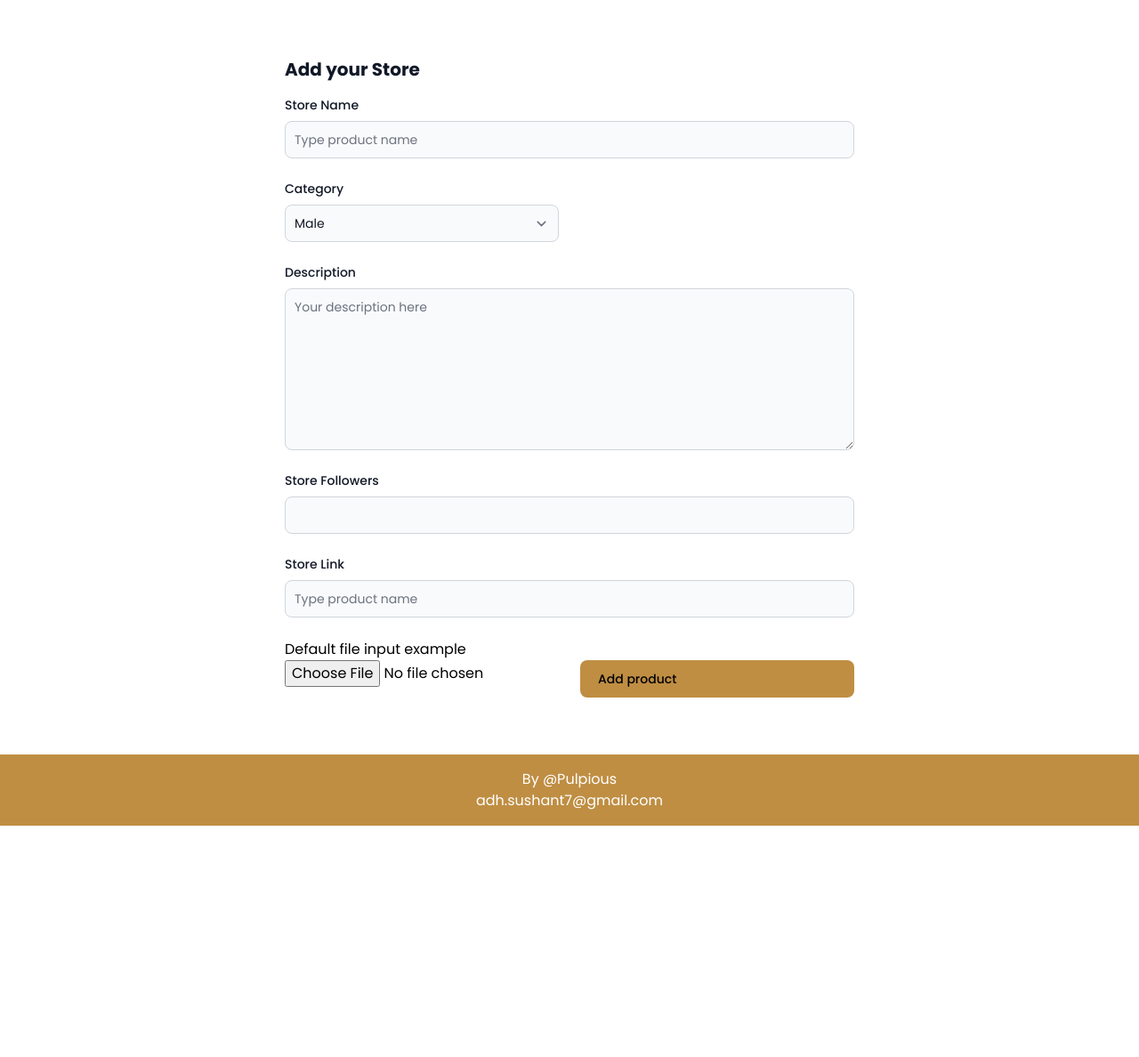
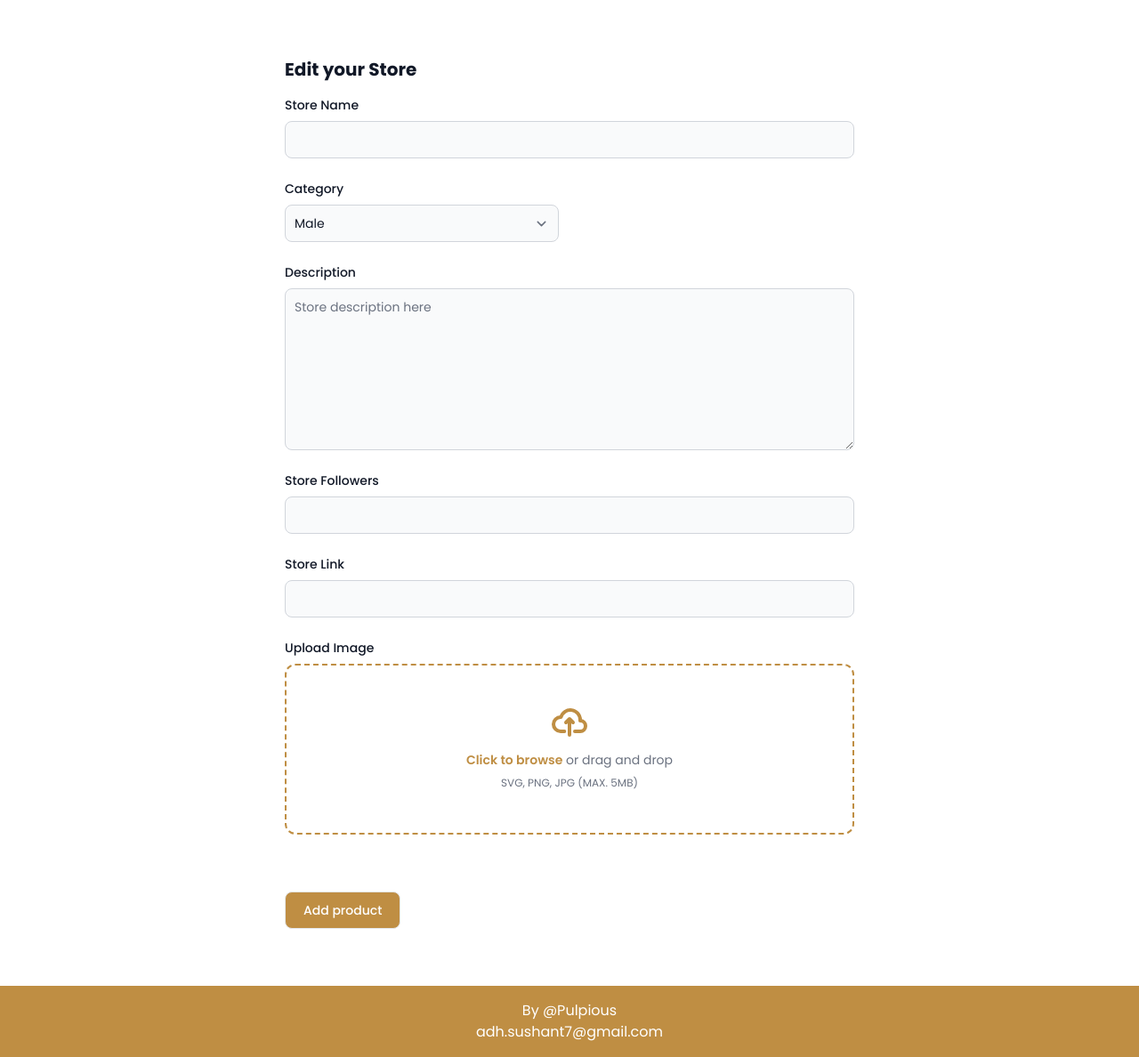
Before and after one commit to SushantAdh07/lugacious, a Laravel app: page /create-store in a window 1280 px wide. Shown: the part 104-1292 px from the top of the page at 89% size. Before the commit the page ends 1032 px from the top, so only its background shows below. Run offline with Laravel 12, Linux system fonts and the light colour scheme; a user stored in the database is signed in; data comes from the database, SQL or seed files in the repository; style sheets or scripts are compiled from the project's sources.

Commit message:
create store view

```diff
--- a/resources/views/frontend/Store/createstore.blade.php
+++ b/resources/views/frontend/Store/createstore.blade.php
@@ -2,16 +2,17 @@
 @section('hero')
     <section class="bg-white dark:bg-gray-900">
         <div class="py-8 px-4 mx-auto max-w-2xl lg:py-16">
-            <h2 class="mb-4 text-xl font-bold text-gray-900 dark:text-white">Add your Store</h2>
+            <h2 class="mb-4 text-xl font-bold text-gray-900 dark:text-white">Edit your Store</h2>
             <form action="{{ route('create-store') }}" method="POST" enctype="multipart/form-data">
                 @csrf
+
                 <div class="grid gap-4 sm:grid-cols-2 sm:gap-6">
                     <div class="sm:col-span-2">
                         <label for="name" class="block mb-2 text-sm font-medium text-gray-900 dark:text-white">Store
                             Name</label>
                         <input type="text" name="store_name" id="name"
                             class="bg-gray-50 border border-gray-300 text-gray-900 text-sm rounded-lg focus:ring-primary-600 focus:border-primary-600 block w-full p-2.5 dark:bg-gray-700 dark:border-gray-600 dark:placeholder-gray-400 dark:text-white dark:focus:ring-primary-500 dark:focus:border-primary-500"
-                            placeholder="Type product name" required="">
+                             required="">
                     </div>
                     <div>
                         <label for="category"
@@ -28,14 +29,14 @@
                             class="block mb-2 text-sm font-medium text-gray-900 dark:text-white">Description</label>
                         <textarea id="description" name="store_description" rows="8"
                             class="block p-2.5 w-full text-sm text-gray-900 bg-gray-50 rounded-lg border border-gray-300 focus:ring-primary-500 focus:border-primary-500 dark:bg-gray-700 dark:border-gray-600 dark:placeholder-gray-400 dark:text-white dark:focus:ring-primary-500 dark:focus:border-primary-500"
-                            placeholder="Your description here"></textarea>
+                            placeholder="Store description here"></textarea>
                     </div>
                     <div class="sm:col-span-2">
                         <label for="name" class="block mb-2 text-sm font-medium text-gray-900 dark:text-white">Store
                             Followers</label>
                         <input type="text" name="store_followers" id="name"
                             class="bg-gray-50 border border-gray-300 text-gray-900 text-sm rounded-lg focus:ring-primary-600 focus:border-primary-600 block w-full p-2.5 dark:bg-gray-700 dark:border-gray-600 dark:placeholder-gray-400 dark:text-white dark:focus:ring-primary-500 dark:focus:border-primary-500"
-                            placeholder="" required="">
+                             required="">
                     </div>
 
                     <div class="sm:col-span-2">
@@ -43,37 +44,119 @@
                             Link</label>
                         <input type="text" name="store_insta" id="name"
                             class="bg-gray-50 border border-gray-300 text-gray-900 text-sm rounded-lg focus:ring-primary-600 focus:border-primary-600 block w-full p-2.5 dark:bg-gray-700 dark:border-gray-600 dark:placeholder-gray-400 dark:text-white dark:focus:ring-primary-500 dark:focus:border-primary-500"
-                            placeholder="Type product name" required="">
+                             required="">
+                    </div>
+                    <div class="sm:col-span-2">
+
+                        <div class="mb-4">
+                            <label class="block text-sm font-medium text-gray-900 dark:text-white mb-2">Upload
+                                Image</label>
+                            <div class="flex items-center justify-center w-full">
+                                <label for="store_image"
+                                    class="flex flex-col items-center justify-center w-full h-48 border-2 border-dashed border-[#BF8e43] rounded-xl cursor-pointer bg-white hover:bg-gray-100 ">
+                                    <!-- Upload Icon -->
+                                    <div
+                                        class="flex flex-col items-center justify-center pt-5 pb-6 text-center transition-transform duration-300 group-hover:scale-105">
+                                        <svg class="w-10 h-10 mb-3 text-[#BF8e43]" aria-hidden="true"
+                                            xmlns="http://www.w3.org/2000/svg" fill="none" viewBox="0 0 20 16">
+                                            <path stroke="currentColor" stroke-linecap="round" stroke-linejoin="round"
+                                                stroke-width="2"
+                                                d="M13 13h3a3 3 0 0 0 0-6h-.025A5.56 5.56 0 0 0 16 6.5 5.5 5.5 0 0 0 5.207 5.021C5.137 5.017 5.071 5 5 5a4 4 0 0 0 0 8h2.167M10 15V6m0 0L8 8m2-2 2 2" />
+                                        </svg>
+                                        <p class="mb-2 text-sm text-gray-500 dark:text-gray-400">
+                                            <span class="font-semibold text-[#BF8e43]">Click to browse</span> or drag and
+                                            drop
+                                        </p>
+                                        <p class="text-xs text-gray-500 dark:text-gray-400">SVG, PNG, JPG (MAX. 5MB)</p>
+                                    </div>
+                                    <input id="store_image" name="store_image" type="file" class="hidden"
+                                        accept="image/*">
+                                    <div
+                                        class="absolute inset-0 border-4 border-transparent group-hover:border-[#BF8e43]/30 rounded-xl transition-all duration-500 pointer-events-none">
+                                    </div>
+                                </label>
+                            </div>
+                        </div>
+                        <div id="previewContainer" class="hidden mt-6 transition-all duration-300">
+                            <p class="text-sm font-medium text-gray-900 dark:text-white mb-2">Preview:</p>
+                            <div class="relative group">
+                                <img id="imagePreview"
+                                    class="w-24 h-24 max-w-xs rounded-lg object-cover border-2 border-[#BF8e43] shadow-md">
+
+                            </div>
+                        </div>
                     </div>
 
-                    <div class="mb-3">
-                        <label for="formFile" class="form-label">Default file input example</label>
-                        <input name="store_image" class="form-control" type="file" id="formFile">
-                    </div>
-                    <img id="imagePreview" style="display: none; max-width: 200px; margin-top: 10px;">
                     <script>
-                        document.getElementById('formFile').addEventListener('change', function(event) {
-                            const file = event.target.files[0];
+                        const fileInput = document.getElementById('store_image');
+                        const preview = document.getElementById('imagePreview');
+                        const previewContainer = document.getElementById('previewContainer');
+                        const dropArea = document.querySelector('label[for="store_image"]');
 
-                            if (file) {
+                        // Handle file selection
+                        fileInput.addEventListener('change', function(e) {
+                            handleFiles(e.target.files);
+                        });
+
+                        // Drag and drop functionality
+                        ['dragenter', 'dragover', 'dragleave', 'drop'].forEach(eventName => {
+                            dropArea.addEventListener(eventName, preventDefaults, false);
+                        });
+
+                        ['dragenter', 'dragover'].forEach(eventName => {
+                            dropArea.addEventListener(eventName, highlight, false);
+                        });
+
+                        ['dragleave', 'drop'].forEach(eventName => {
+                            dropArea.addEventListener(eventName, unhighlight, false);
+                        });
+
+                        dropArea.addEventListener('drop', function(e) {
+                            handleFiles(e.dataTransfer.files);
+                        });
+
+                        function handleFiles(files) {
+                            const file = files[0];
+                            if (file && file.type.match('image.*')) {
                                 const reader = new FileReader();
+
                                 reader.onload = function(e) {
-                                    const img = document.getElementById('imagePreview');
-                                    img.src = e.target.result;
-                                    img.style.display = 'block';
+                                    preview.src = e.target.result;
+                                    previewContainer.classList.remove('hidden');
+                                    previewContainer.scrollIntoView({
+                                        behavior: 'smooth',
+                                        block: 'nearest'
+                                    });
                                 };
+
                                 reader.readAsDataURL(file);
                             }
-                        });
+                        }
+
+                        function preventDefaults(e) {
+                            e.preventDefault();
+                            e.stopPropagation();
+                        }
+
+                        function highlight() {
+                            dropArea.classList.add('border-[#BF8e43]', 'bg-[#E3E1E0]');
+                        }
+
+                        function unhighlight() {
+                            dropArea.classList.remove('border-[#BF8e43]', 'bg-[#E3E1E0]');
+                        }
                     </script>
+                    <div>
                         <button type="submit"
-                        class="inline-flex items-center px-5 py-2.5 mt-4 sm:mt-6 text-sm font-medium text-center text-black bg-[#BF8e43] rounded-lg focus:ring-4 focus:ring-primary-200 dark:focus:ring-primary-900 hover:bg-primary-800">
+                            class="items-center px-5 py-2.5 mt-4 sm:mt-6 text-sm font-medium text-center text-white bg-[#BF8e43] rounded-lg hover:bg-white hover:text-[#BF8e43] hover:border-[#BF8e43] border">
                             Add product
                         </button>
+                    </div>
             </form>
-        </div>
+
+            <!-- Error Display -->
             @if ($errors->any())
-            <div class="p-4 mb-4 text-sm text-red-700 bg-red-100 rounded-lg dark:bg-red-200 dark:text-red-800">
+                <div class="p-4 mt-4 text-sm text-red-700 bg-red-100 rounded-lg dark:bg-red-200 dark:text-red-800">
                     <ul>
                         @foreach ($errors->all() as $error)
                             <li>{{ $error }}</li>
@@ -81,5 +164,7 @@
                     </ul>
                 </div>
             @endif
+        </div>
     </section>
+
 @endsection
--- a/resources/views/frontend/Store/edit.blade.php
+++ b/resources/views/frontend/Store/edit.blade.php
@@ -58,8 +58,6 @@
                                 </div>
                             </div>
                         @endif
-
-                        <!-- Fancy Upload Area -->
                         <div class="mb-4">
                             <label class="block text-sm font-medium text-gray-900 dark:text-white mb-2">Upload New
                                 Image</label>
@@ -91,8 +89,6 @@
                                 </label>
                             </div>
                         </div>
-
-                        <!-- Preview Section -->
                         <div id="previewContainer" class="hidden mt-6 transition-all duration-300">
                             <p class="text-sm font-medium text-gray-900 dark:text-white mb-2">Preview:</p>
                             <div class="relative group">
```
Lines whose indentation alone changed are shown as unchanged.
